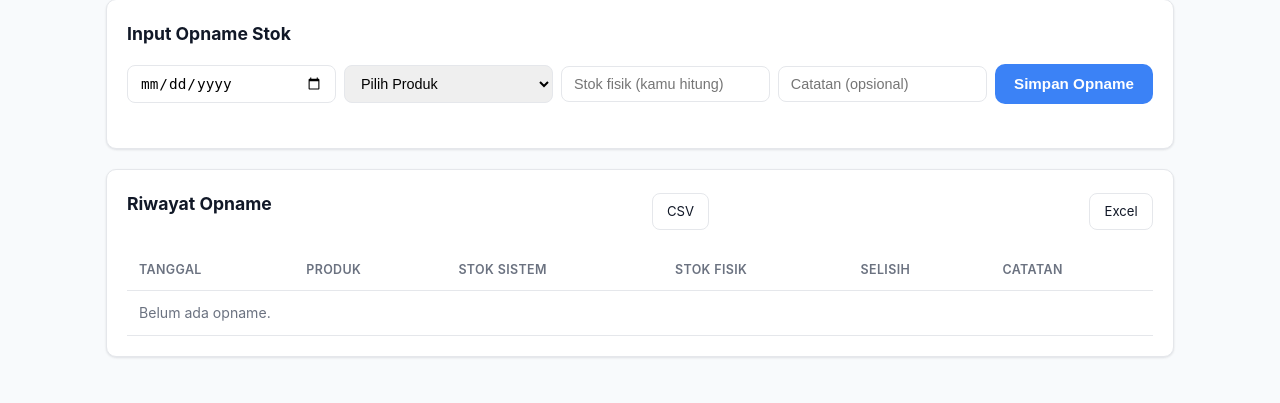
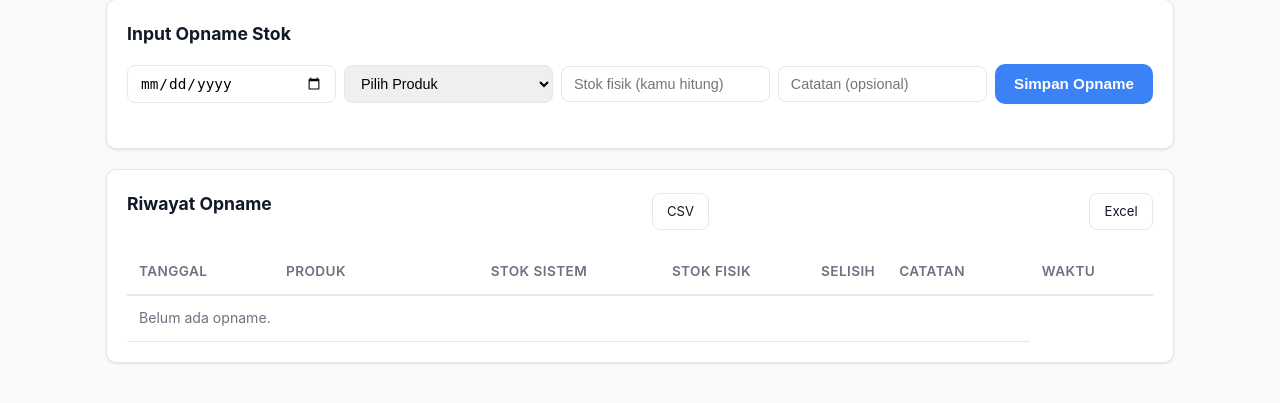
Before and after one commit to rizalnurdin093-sketch/warung-sembako, a Flask app: template templates/opname.html in a window 1280 px wide. Shown: the part 82-485 px from the top of the page. Run offline with Flask 2, Linux system fonts and the light colour scheme; the template is opened without the code that fills it, so the values that code supplies are empty.

Commit message:
Fix: tabel header alignment — tambah class 'num' pada header harga/stok
- CSS th/td sekarang match padding & font-size
- vertical-align: middle untuk semua cell
- .num header right-align like data row
- Semua template updated: produk, dashboard, audit, rekap, setoran, opname

```diff
--- a/static/style.css
+++ b/static/style.css
@@ -67,10 +67,10 @@ body { font-family: -apple-system, BlinkMacSystemFont, 'Segoe UI', Roboto, 'Helv
 /* TABLE */
 .table-wrap { overflow-x: auto; -webkit-overflow-scrolling: touch; }
 .table { width: 100%; border-collapse: collapse; }
-.table th, .table td { text-align: left; padding: .65rem .75rem; border-bottom: 1px solid var(--border); font-size: .88rem; }
-.table th { color: var(--soft); font-weight: 600; font-size: .78rem; text-transform: uppercase; letter-spacing: .03em; white-space: nowrap; }
+.table th { color: var(--soft); font-weight: 600; font-size: .85rem; text-transform: uppercase; letter-spacing: .03em; text-align: left; padding: .7rem .75rem; border-bottom: 2px solid var(--border); vertical-align: middle; }
+.table td { text-align: left; padding: .7rem .75rem; border-bottom: 1px solid var(--border); font-size: .88rem; vertical-align: middle; }
+.table th.num, .table td.num { text-align: right; font-variant-numeric: tabular-nums; }
 .table tr:hover td { background: #f8fafc; }
-.table .num { text-align: right; font-variant-numeric: tabular-nums; white-space: nowrap; min-width: 80px; }
 .table .warn { color: var(--warn); font-weight: 600; }
 
 /* BUTTONS */
--- a/templates/audit.html
+++ b/templates/audit.html
@@ -35,7 +35,7 @@
   <div style="overflow-x: auto;">
     <table class="table">
       <thead>
-        <tr><th>ID</th><th>Waktu</th><th>Produk</th><th>Harga</th><th>Qty</th><th>Total</th><th>Kasir</th></tr>
+        <tr><th>ID</th><th>Waktu</th><th>Produk</th><th class="num">Harga</th><th class="num">Qty</th><th class="num">Total</th><th>Kasir</th></tr>
       </thead>
       <tbody>
         {% for t in transaksi %}
--- a/templates/dashboard.html
+++ b/templates/dashboard.html
@@ -48,7 +48,7 @@
   <div class="table-wrap">
     <table class="table">
       <thead>
-        <tr><th>Tanggal</th><th>Kas Teoretis</th><th>Kas Setoran</th><th>Selisih Kas</th><th>Selisih Stok</th></tr>
+        <tr><th>Tanggal</th><th class="num">Kas Teoretis</th><th class="num">Kas Setoran</th><th class="num">Selisih Kas</th><th class="num">Selisih Stok</th></tr>
       </thead>
       <tbody>
         {% for d in data %}
--- a/templates/opname.html
+++ b/templates/opname.html
@@ -25,7 +25,7 @@
   </div>
   <table class="table">
     <thead>
-      <tr><th>Tanggal</th><th>Produk</th><th>Stok Sistem</th><th>Stok Fisik</th><th>Selisih</th><th>Catatan</th></tr>
+      <tr><th>Tanggal</th><th>Produk</th><th class="num">Stok Sistem</th><th class="num">Stok Fisik</th><th class="num">Selisih</th><th>Catatan</th><th>Waktu</th></tr>
     </thead>
     <tbody>
       {% for o in rows %}
--- a/templates/produk.html
+++ b/templates/produk.html
@@ -21,7 +21,7 @@
   </div>
   <table class="table">
     <thead>
-      <tr><th>Nama</th><th>Satuan</th><th>Harga Beli</th><th>Harga Jual</th><th>Stok</th><th></th></tr>
+      <tr><th>NAMA</th><th>SATUAN</th><th class="num">HARGA BELI</th><th class="num">HARGA JUAL</th><th class="num">STOK</th><th></th></tr>
     </thead>
     <tbody>
       {% for p in produk %}
--- a/templates/rekap.html
+++ b/templates/rekap.html
@@ -15,7 +15,7 @@
   </div>
   <table class="table">
     <thead>
-      <tr><th>Tanggal</th><th>Jumlah Transaksi</th><th>Item Terjual</th><th>Total</th></tr>
+      <tr><th>Tanggal</th><th>Produk</th><th class="num">Harga</th><th class="num">Qty</th><th class="num">Total</th></tr>
     </thead>
     <tbody>
       {% for r in rows %}
--- a/templates/setoran.html
+++ b/templates/setoran.html
@@ -19,7 +19,7 @@
   </div>
   <table class="table">
     <thead>
-      <tr><th>Tanggal</th><th>Jumlah</th><th>Catatan</th><th>Waktu Input</th></tr>
+      <tr><th>Tanggal</th><th class="num">Jumlah</th><th>Catatan</th><th>Waktu Input</th></tr>
     </thead>
     <tbody>
       {% for s in rows %}
```
